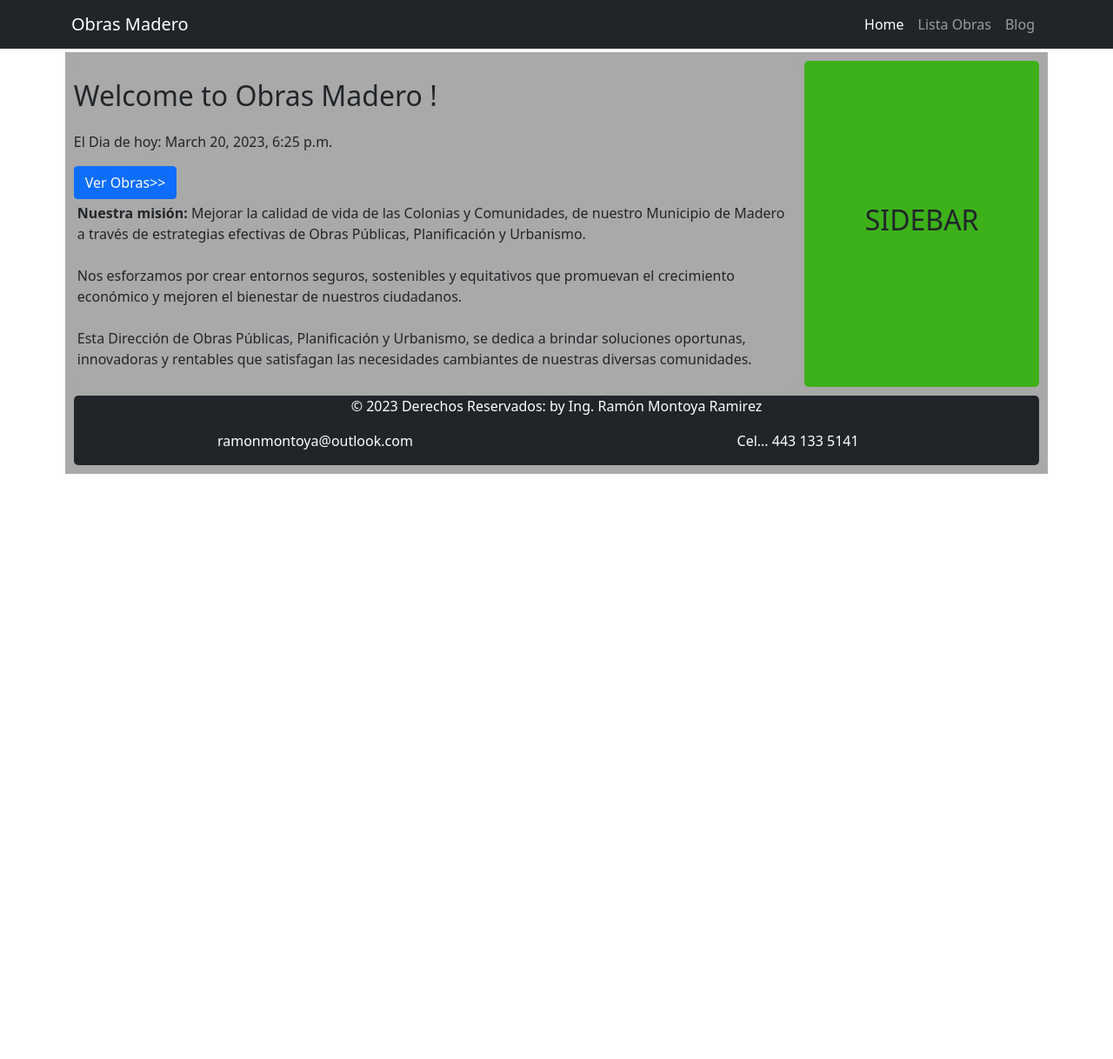
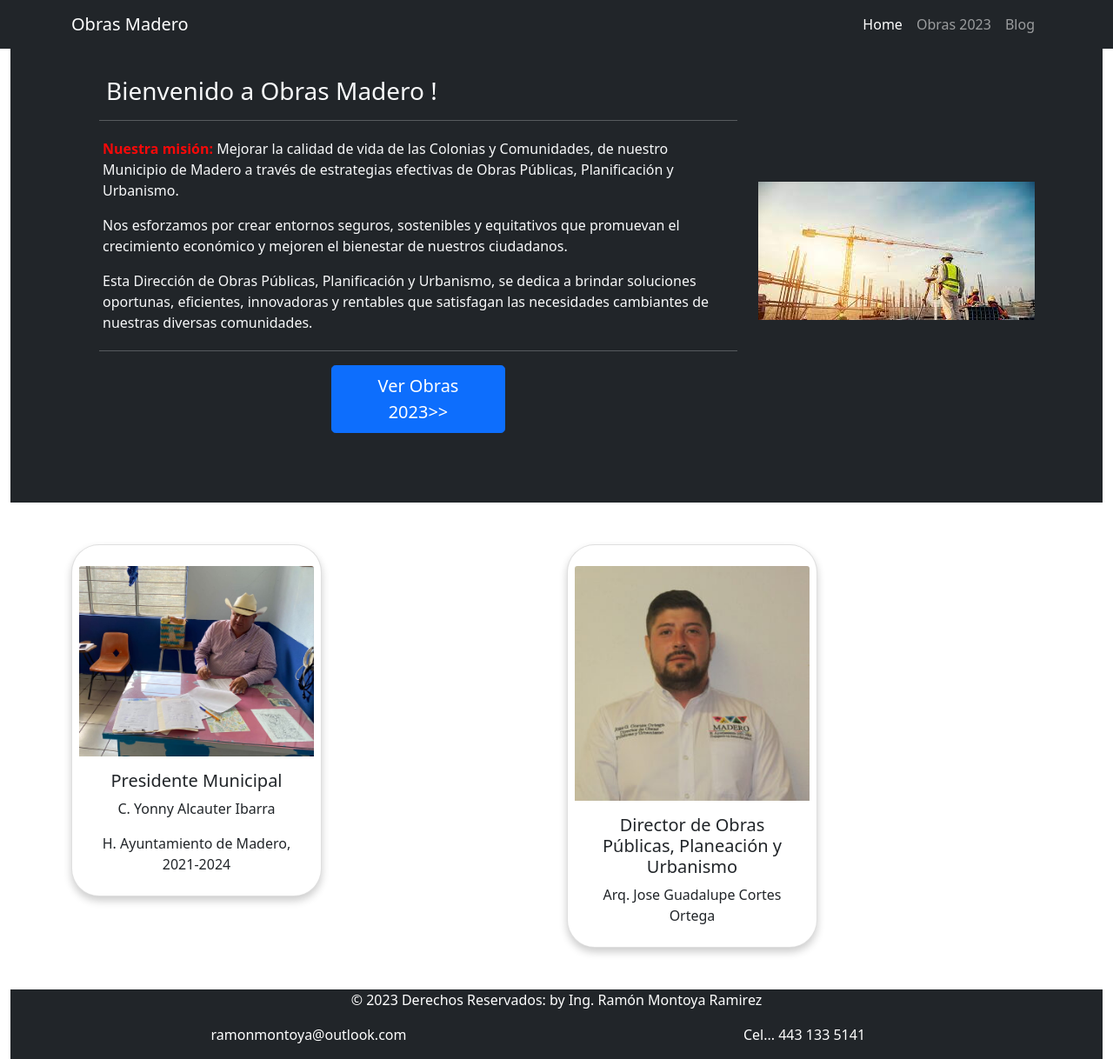
Before and after one commit to RaymondMR/Obras_Madero, a Django app: page / in a window 1280 px wide. Shown: the whole page at 87% size. Before the commit the page ends 545 px from the top, so only its background shows below. Run offline with Django 4.2, Linux system fonts and the light colour scheme; some libraries are stand-ins or nearby versions.

Commit message:
Se agregaron algunos Archivos 01.txt

```diff
--- a/home/templates/home/welcome.html
+++ b/home/templates/home/welcome.html
@@ -1,21 +1,79 @@
 {% extends "base.html" %} {% block content %}
-<h1>Welcome to Obras Madero !</h1>
-<p>El Dia de hoy: {{today}}</p>
-<a href="{% url 'obras.list' %}" class="btn btn-primary">Ver Obras>></a>
-<p class="p-1">
-  <span style="font-weight: bold">Nuestra misión:</span> Mejorar la calidad de
-  vida de las Colonias y Comunidades, de nuestro Municipio de Madero a través de
-  estrategias efectivas de Obras Públicas, Planificación y Urbanismo.
-</p>
-<p class="p-1">
-  Nos esforzamos por crear entornos seguros, sostenibles y equitativos que
-  promuevan el crecimiento económico y mejoren el bienestar de nuestros
-  ciudadanos.
-</p>
-<p class="p-1">
-  Esta Dirección de Obras Públicas, Planificación y Urbanismo, se dedica a
-  brindar soluciones oportunas, innovadoras y rentables que satisfagan las
-  necesidades cambiantes de nuestras diversas comunidades.
-</p>
+<section class="bg-dark text-light p-5 text-center text-sm-start">
+  <div class="container">
+    <div class="d-sm-flex m-2 align-items-center justify-content-between">
+      <div class="p-4">
+        <h3 class="m-2">Bienvenido a Obras Madero !</h3>
+        <hr />
+        <p class="p-1 my-2">
+          <span style="font-weight: bold; color: #f70909">Nuestra misión:</span>
+          Mejorar la calidad de vida de las Colonias y Comunidades, de nuestro
+          Municipio de Madero a través de estrategias efectivas de Obras
+          Públicas, Planificación y Urbanismo.
+        </p>
+        <p class="p-1 my-2">
+          Nos esforzamos por crear entornos seguros, sostenibles y equitativos
+          que promuevan el crecimiento económico y mejoren el bienestar de
+          nuestros ciudadanos.
+        </p>
+        <p class="p-1 my-2">
+          Esta Dirección de Obras Públicas, Planificación y Urbanismo, se dedica
+          a brindar soluciones oportunas, eficientes, innovadoras y rentables
+          que satisfagan las necesidades cambiantes de nuestras diversas
+          comunidades.
+        </p>
+        <hr />
+        <div class="mx-auto" style="width: 200px">
+          <a href="{% url 'obras.list' %}" class="btn btn-primary btn-lg"
+            >Ver Obras 2023>></a
+          >
+        </div>
+      </div>
+      <img
+        class="img-fluid w-40"
+        src="../../../static/obras/img/Obras01.jpg"
+        alt="Imagen de Obra Publica"
+      />
+    </div>
+  </div>
+</section>
+
+<!-- Boxes -->
+<section class="p-5">
+  <div class="container">
+    <div class="row text-center">
+      <div class="col-md">
+        <div class="card" style="width: 18rem">
+          <img
+            class="card-img-top"
+            src="../../../static/obras/img/Yonny.jpg"
+            alt="Card image cap"
+          />
+          <div class="card-body">
+            <h5 class="card-title">Presidente Municipal</h5>
+            <p class="card-text">C. Yonny Alcauter Ibarra</p>
+            <p class="card-text">H. Ayuntamiento de Madero, 2021-2024</p>
+          </div>
+        </div>
+      </div>
+
+      <div class="col-md">
+        <div class="card" style="width: 18rem">
+          <img
+            class="card-img-top"
+            src="../../../static/obras/img/Arq Pepe.jpg"
+            alt="Card image cap"
+          />
+          <div class="card-body">
+            <h5 class="card-title">
+              Director de Obras Públicas, Planeación y Urbanismo
+            </h5>
+            <p class="card-text">Arq. Jose Guadalupe Cortes Ortega</p>
+          </div>
+        </div>
+      </div>
+    </div>
+  </div>
+</section>
 
 {% endblock %}
--- a/home/urls.py
+++ b/home/urls.py
@@ -4,4 +4,5 @@ from . import views
 urlpatterns=[
  path('', views.HomeView.as_view(), name='home'),
  path('authorized/', views.AuthorizedView.as_view()),
+ path('registrarse', views.SignupView.as_view(), name='signup'),
 ]
--- a/home/views.py
+++ b/home/views.py
@@ -2,6 +2,10 @@ from django.shortcuts import render
 from datetime import datetime
 from django.contrib.auth.mixins import LoginRequiredMixin
 from django.views.generic import TemplateView
+from django.views.generic.edit import CreateView
+from django.contrib.auth.forms import UserCreationForm
+from django.shortcuts import redirect
+
 
 class HomeView(TemplateView):
     template_name="home/welcome.html"
@@ -10,3 +14,13 @@ class HomeView(TemplateView):
 class AuthorizedView(LoginRequiredMixin,TemplateView):
     template_name="home/authorized.html"
     login_url='/admin'
+
+class SignupView(CreateView):
+    form_class=UserCreationForm
+    template_name='home/register.html'
+    success_url='/obras'
+
+    def get(self, request, *args, **kwargs):
+        if self.request.user.is_authenticated:
+            return redirect('home')
+        return super().get(request, *args, **kwargs)
--- a/static/css_general/rmr_styles_a.css
+++ b/static/css_general/rmr_styles_a.css
@@ -69,3 +69,12 @@ body {
     display: none;
   }
 }
+
+.rmbody01 {
+  background: white;
+  padding: 0.5em 0.5em;
+  margin: 0.5em 0.5em;
+  border-radius: 1em;
+  text-align: center;
+  color: blue;
+}
--- a/static/templates/base.html
+++ b/static/templates/base.html
@@ -53,7 +53,9 @@
                 >
               </li>
               <li class="nav-item">
-                <a class="nav-link" href="#">Lista Obras</a>
+                <a class="nav-link" href="{% url 'obras.list' %}"
+                  >Obras 2023</a
+                >
               </li>
               <li class="nav-item">
                 <a class="nav-link" href="#">Blog</a>
@@ -68,11 +70,9 @@
         </div>
       </nav>
       <!-- Aqui Termina Navbar -->
-      <div class="main-contenedor">
-        <main class="contenido">{% block content %} {% endblock %}</main>
-        <aside class="sidebar">
-          <h2>SIDEBAR</h2>
-        </aside>
+      {% block content %}
+      {% endblock %}
+
       <footer class="footer bg-dark text-white">
         <div class="container text-center justify-content-center">
           <div class="row">
@@ -89,8 +89,8 @@
           </div>
         </div>
       </footer>
-      </div>
-    </div>
+
+
     <script
       src="https://cdn.jsdelivr.net/npm/bootstrap@5.0.0-beta3/dist/js/bootstrap.bundle.min.js"
       integrity="sha384-JEW9xMcG8R+pH31jmWH6WWP0WintQrMb4s7ZOdauHnUtxwoG2vI5DkLtS3qm9Ekf"
```
Also changed, not shown: home/templates/home/register.html (added, +8 -0 lines), db.sqlite3, static/obras/img/Arq Pepe.jpg (added), static/obras/img/Obras01.jpg (added), static/obras/img/Yonny.jpg (added). Lines whose indentation alone changed are shown as unchanged.
